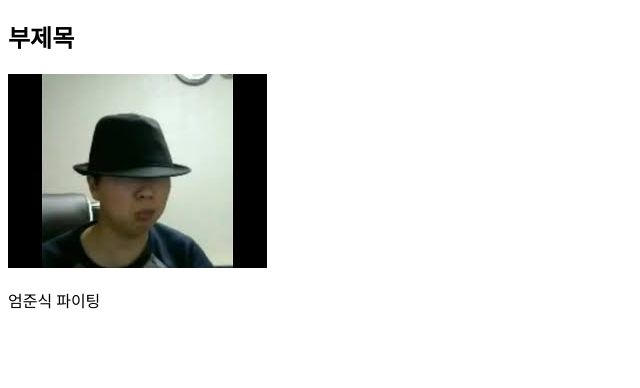
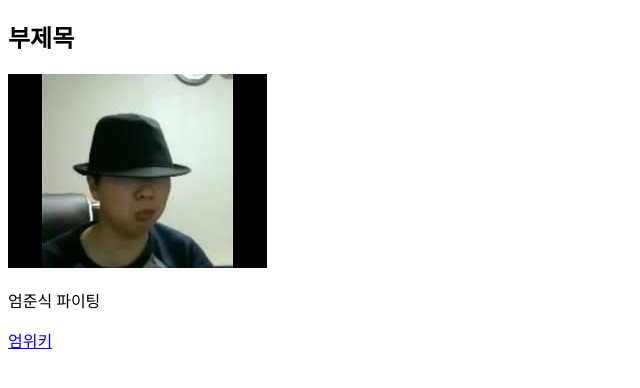
Before and after one commit to hoyun-jung/folder_pub, a plain HTML site: page index.html in a window 1280 px wide. Shown: the part 70-458 px from the top of the page, without its empty margins (0-640 px from the left). Drawn offline with Linux system fonts and the light colour scheme.

Commit message:
엄주소

```diff
--- a/index.html
+++ b/index.html
@@ -9,5 +9,6 @@
         <h2>부제목</h2>
         <img src="엄준식.jfif">
         <p>엄준식 파이팅</p>
+        <a href="https://namu.wiki/w/%EC%97%84%EC%A4%80%EC%8B%9D">엄위키</a>
     </body>
 </html>
```
